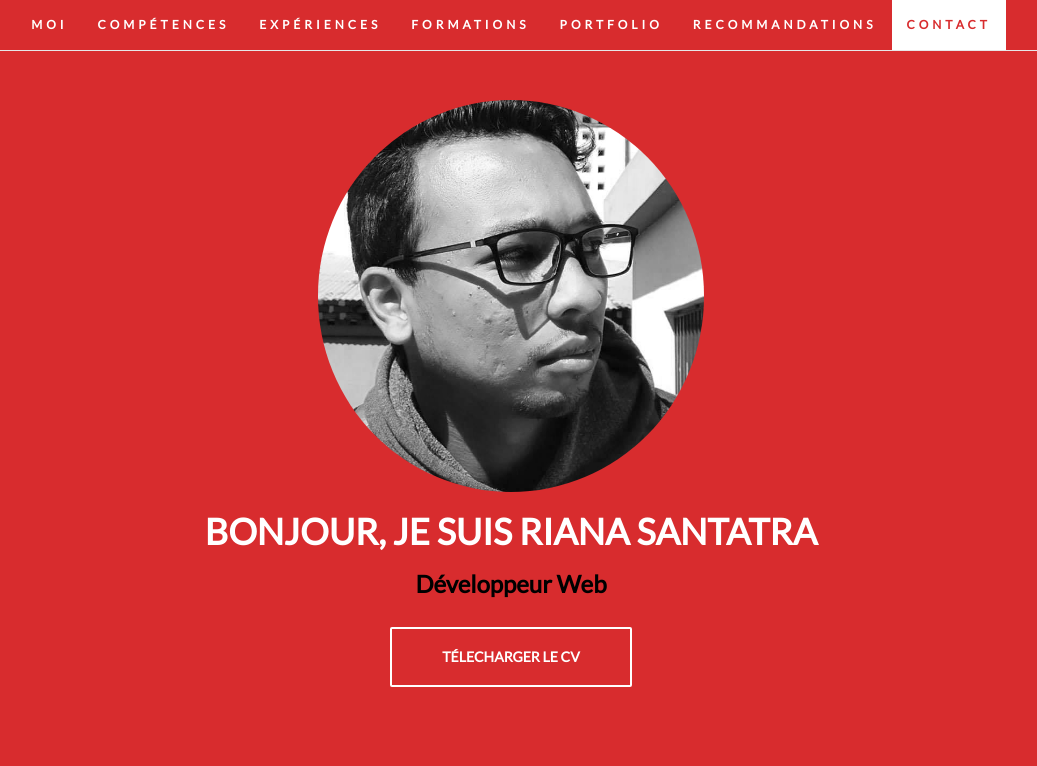
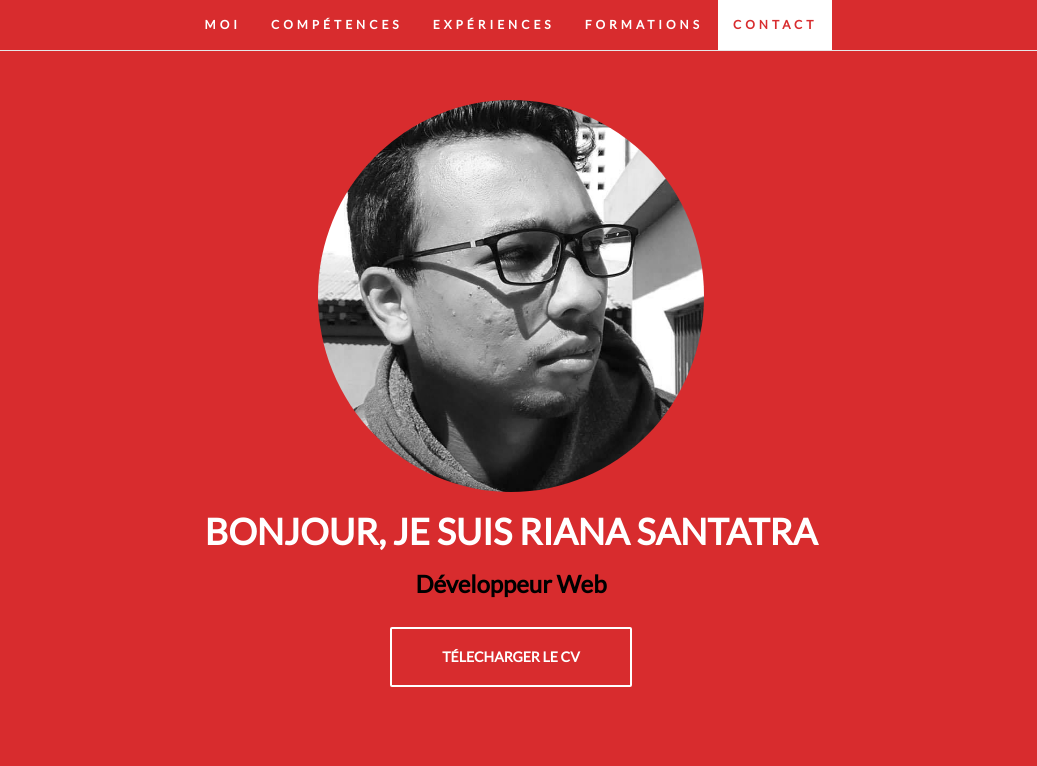
Before and after one commit to rianasantatra/Portfolio, a PHP site: page / in a window 1280 px wide. Shown: the top 766 px of the page, without its empty margins (129-1166 px from the left). Run offline with PHP 8.4, Linux system fonts and the light colour scheme.

Commit message:
remove section portfolio/recommandations

```diff
--- a/index.php
+++ b/index.php
@@ -30,8 +30,8 @@
                     <li><a href="#skills">Compétences</a></li>
                     <li><a href="#experiences">Expériences</a></li>
                     <li><a href="#educations">Formations</a></li>
-                    <li><a href="#portfolio">Portfolio</a></li>
-                    <li><a href="#recommandations">Recommandations</a></li>
+                    <!--<li><a href="#portfolio">Portfolio</a></li>
+                    <li><a href="#recommandations">Recommandations</a></li>-->
                     <li><a href="#contact">Contact</a></li>
                 </ul>
     </nav>
@@ -236,7 +236,7 @@
             </div>
         </div>
     </section>
-    <section id="portfolio">
+    <!--<section id="portfolio">
         <div class="white-divider"></div>
         <div class="heading">
             <h2>PORTFOLIO</h2>
@@ -312,7 +312,7 @@
                 <span class="sr-only">Next</span>
             </a>
         </div>
-    </section>
+    </section>-->
     <section id="contact">
         <div class="white-divider"></div>
         <div class="heading">
```
